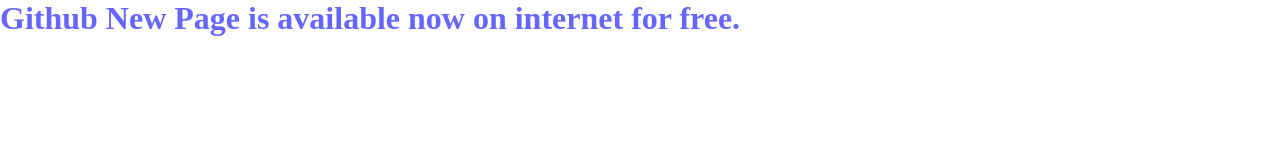
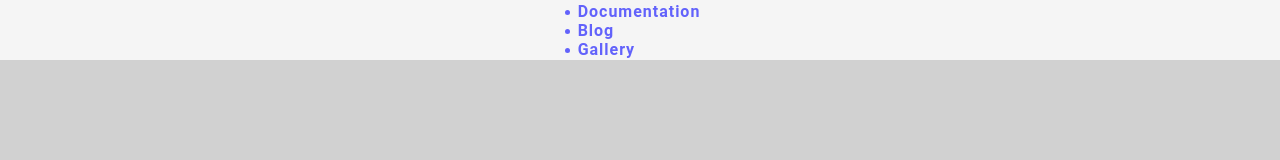
Before and after one commit to sumanl46/tictactoe, a plain HTML site: page index.html in a window 1280 px wide. Drawn offline with Linux system fonts and the light colour scheme.

Commit message:
Update index.html
coded

```diff
--- a/index.html
+++ b/index.html
@@ -4,11 +4,127 @@
     <title>Github</title>
     <style>
       * { margin: 0; padding: 0; box-sizing: border-box; color: rgba(0, 0, 255, .6); }
+      body {
+        width: 10vw;
+        height: 100vh;
+        overflow: hidden auto;
+        background: rgba(25, 25, 25, .201);
+      }
+
+      .header {
+        position: fixed;
+        width: 100%;
+        height: 60px;
+        padding: 14px;
+        display: flex;
+        justify-content: center;
+        align-items: center;
+        overflow: hidden;
+        background: whitesmoke;
+      }
+
+      .navbar {
+        position: relative;
+        width: auto;
+        display: flex;
+        grid-gap: 10px;
+        align-items: center;
+        justify-content: center;
+      }
+
+      ul li a {
+        text-decoration: none;
+        font-family: Roboto;
+        font-weight: bold;
+        font-size: 16px;
+        transition: .3s linear;
+      }
+
+      ul li a:hover {
+        transition: .3s linear;
+        animation: .3s linear forwards;
+      }
+
+      a span {
+        transition: .3s linear;
+        margin-left: -3px;
+      }
+
+      a span:nth-child(2) { animation-delay: .02s; }
+      a span:nth-child(2) { animation-delay: .03s; }
+      a span:nth-child(2) { animation-delay: .04s; }
+      a span:nth-child(2) { animation-delay: .05s; }
+      a span:nth-child(2) { animation-delay: .06s; }
+      a span:nth-child(2) { animation-delay: .07s; }
+      a span:nth-child(2) { animation-delay: .08s; }
+      a span:nth-child(2) { animation-delay: .09s; }
+      a span:nth-child(2) { animation-delay: .10s; }
+      a span:nth-child(2) { animation-delay: .12s; }
+      a span:nth-child(2) { animation-delay: .14s; }
+      a span:nth-child(2) { animation-delay: .15s; }
+      a span:nth-child(2) { animation-delay: .16s; }
+
     </style>
   </head>
   <body>
-    <div>
-      <h1>Github New Page is available now on internet for free.</h1>
-    </div>
+    <header class="header">
+      <nav class="navbar">
+        <ul>
+          <li>
+            <a href="#">
+              <span>H</span>
+              <span>o</span>
+              <span>m</span>
+              <span>e</span>
+            </a>
+          </li>
+          <li>
+            <a href="#">
+              <span>D</span>
+              <span>o</span>
+              <span>c</span>
+              <span>u</span>
+              <span>m</span>
+              <span>e</span>
+              <span>n</span>
+              <span>t</span>
+              <span>a</span>
+              <span>t</span>
+              <span>i</span>
+              <span>o</span>
+              <span>n</span>
+            </a>
+          </li>
+          <li>
+            <a href="#">
+              <span>B</span>
+              <span>l</span>
+              <span>o</span>
+              <span>g</span>
+            </a>
+          </li>
+          <li>
+            <a href="#">
+              <span>G</span>
+              <span>a</span>
+              <span>l</span>
+              <span>l</span>
+              <span>e</span>
+              <span>r</span>
+              <span>y</span>
+            </a>
+          </li>
+          <li>
+            <a href="#">
+              <span>A</span>
+              <span>b</span>
+              <span>o</span>
+              <span>u</span>
+              <span>t</span>
+            </a>
+          </li>
+        </ul>
+      </nav>
+    </header>
   </body>
 </html>
```
